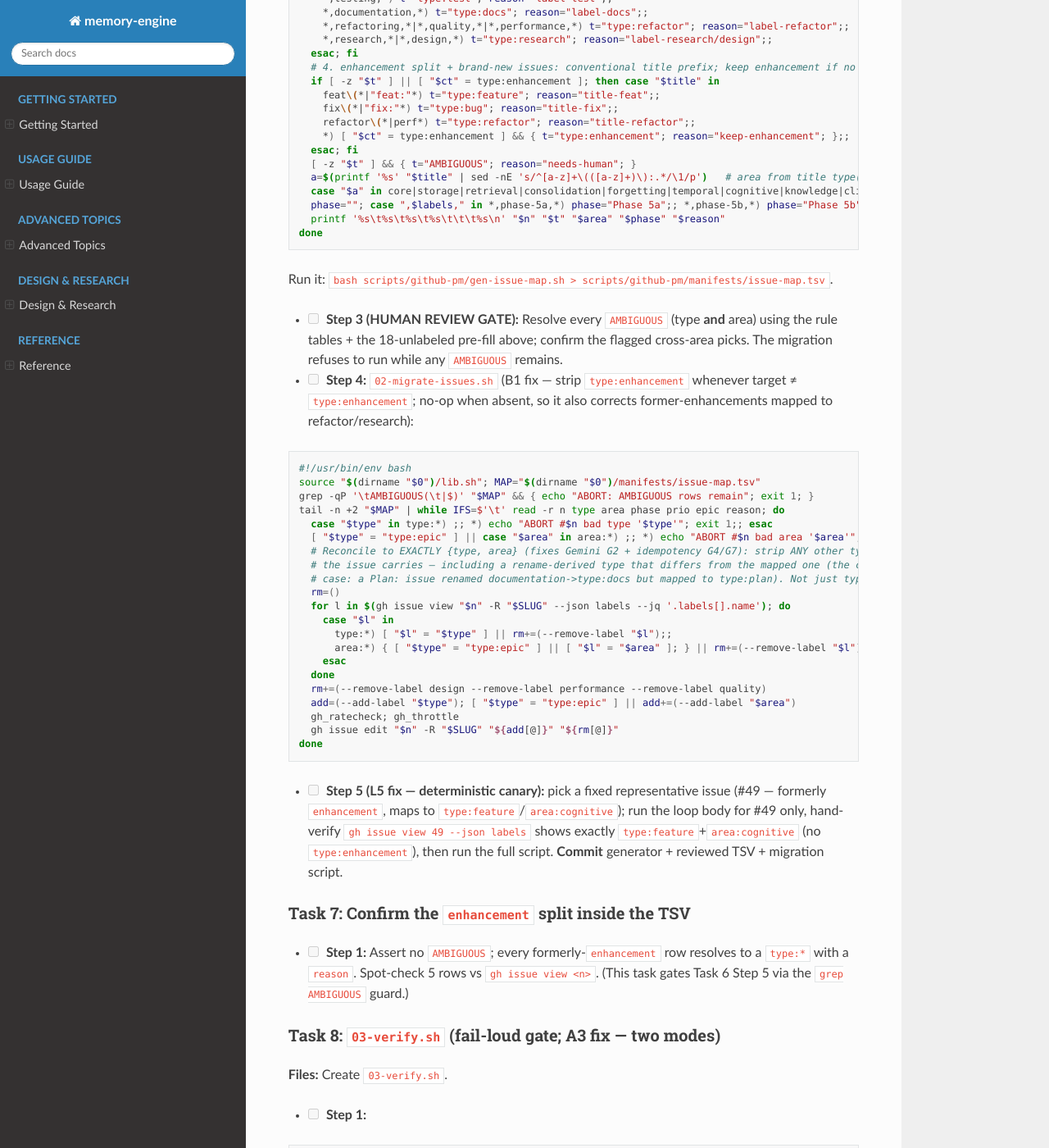
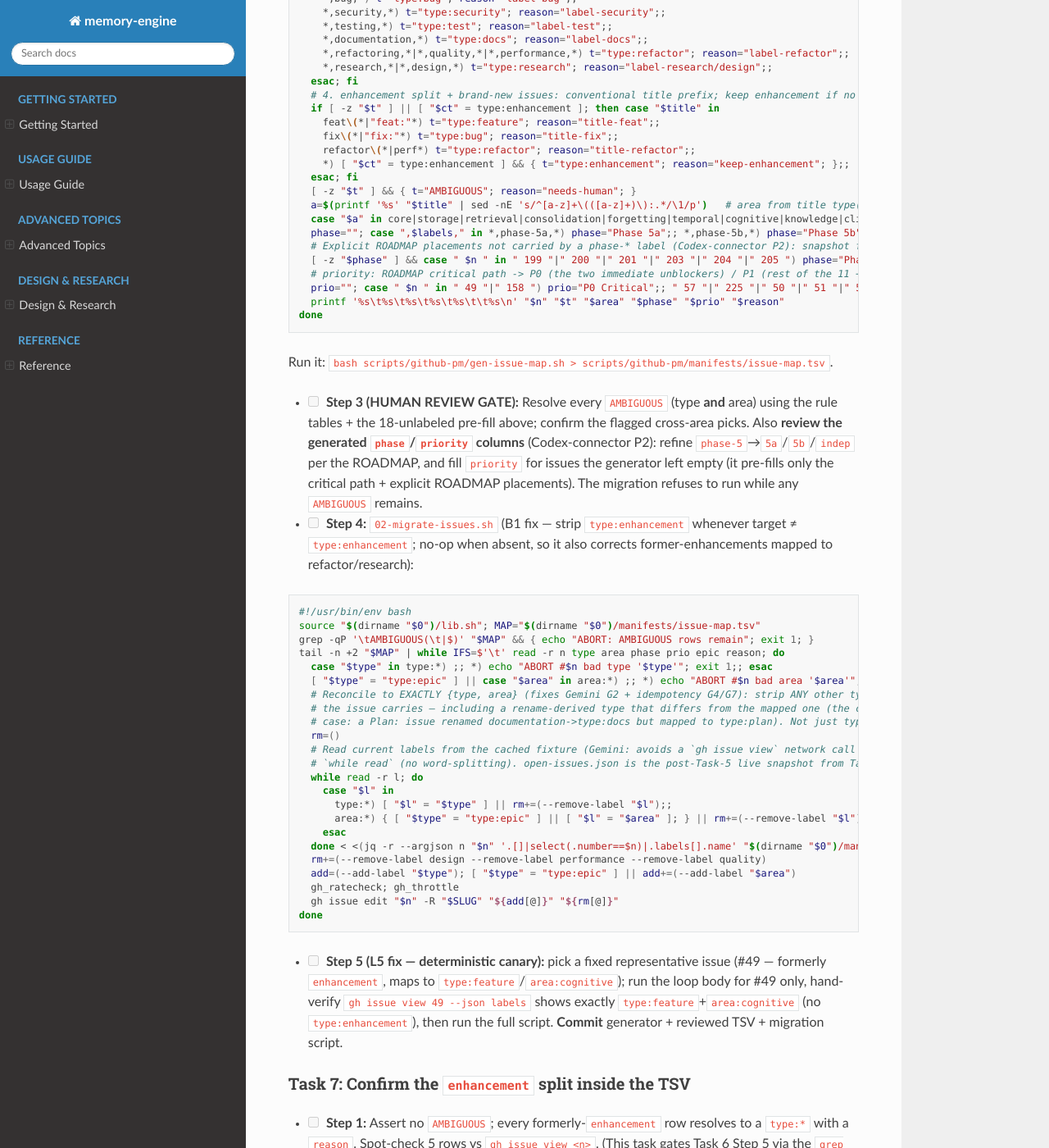
Before and after one commit to dutiona/memory-engine, a Sphinx documentation site: the page built from docs/plans/2026-05-31-github-project-management.md, in a window 1280 px wide and 1400 px high, scrolled down 8622 px. Shown: the whole window at 82% size. Built offline with Sphinx 7.4.7 and the Read the Docs theme 3.1.0, drawn with Linux system fonts in a browser that asks for light colours; pages that are not in the unit, such as notebooks, are missing from menus; some of the changed text lies outside the part shown.

Commit message:
fix(pm): apply PR review (Gemini Code Assist + Codex connector)
Addresses 7 inline findings on PR #238:
- cache issue node `id` in open-issues.json; migration + item-add read
  labels/ids from the local fixture instead of 96+ `gh issue view` calls
  (and `while read` avoids word-splitting) [Gemini, medium x3]
- defensive jq array-guard in desired_opts [Gemini, medium]
- epic linking is query-first: rollback records only actual changes + the
  prior parent, so reruns don't duplicate and restore re-attaches to the
  original parent [Codex-connector P1, INV-IDEMPOTENT]
- generator populates Phase (snapshot->Phase 4, #13->Phase 7) + Priority
  (critical-path P0/P1); human gate now reviews phase/priority [Codex P2]
- workflow: add 'labeled' to the issues trigger so post-creation
  type:bug/type:security routes to Triage [Codex-connector P2]

````diff
--- a/docs/plans/2026-05-31-github-project-management.md
+++ b/docs/plans/2026-05-31-github-project-management.md
@@ -201,8 +201,10 @@
   done
   gql 'mutation($p:ID!,$c:ID!){addProjectV2ItemById(input:{projectId:$p,contentId:$c}){item{id}}}' "$(jq -nc --arg p "$pid" --arg c "$cid" '{p:$p,c:$c}')" --jq '.data.addProjectV2ItemById.item.id'; }
 
-# Idempotent epic link: replaceParent:true (verified present on AddSubIssueInput via introspection this session).
-subissue_link(){ gql 'mutation($p:ID!,$c:ID!){addSubIssue(input:{issueId:$p,subIssueId:$c,replaceParent:true}){issue{number}}}' "$(jq -nc --arg p "$1" --arg c "$2" '{p:$p,c:$c}')" >/dev/null; }
+# Epic link, QUERY-FIRST (fixes Codex-connector P1 / INV-IDEMPOTENT). Reads the child's current parent so a
+# rerun is a true no-op and rollback records ONLY actual changes + the prior parent. Prints "skip" when already
+# linked to this parent, else "changed <priorParentId-or-empty>"; the caller records {child, prior} only on "changed".
+subissue_link(){ local cur; cur=$(gql 'query($c:ID!){node(id:$c){... on Issue{parent{id}}}}' "$(jq -nc --arg c "$2" '{c:$c}')" --jq '.data.node.parent.id // ""'); [ "$cur" = "$1" ] && { echo skip; return 0; }; gql 'mutation($p:ID!,$c:ID!){addSubIssue(input:{issueId:$p,subIssueId:$c,replaceParent:true}){issue{number}}}' "$(jq -nc --arg p "$1" --arg c "$2" '{p:$p,c:$c}')" >/dev/null; echo "changed $cur"; }
 ```
 
 - [ ] **Step 2:** `bash -n scripts/github-pm/lib.sh`. **Commit.**
@@ -300,13 +302,17 @@
   a=$(printf '%s' "$title" | sed -nE 's/^[a-z]+\(([a-z]+)\):.*/\1/p')   # area from title type(area): hint
   case "$a" in core|storage|retrieval|consolidation|forgetting|temporal|cognitive|knowledge|cli|mcp|docs|build|qa|viz) area="area:$a";; *) area="AMBIGUOUS";; esac
   phase=""; case ",$labels," in *,phase-5a,*) phase="Phase 5a";; *,phase-5b,*) phase="Phase 5b";; *,phase-5,*) phase="Phase 5 (indep)";; *,phase-6,*) phase="Phase 6";; *,deferred,*) phase="Deferred";; esac
-  printf '%s\t%s\t%s\t%s\t\t\t%s\n' "$n" "$t" "$area" "$phase" "$reason"
+  # Explicit ROADMAP placements not carried by a phase-* label (Codex-connector P2): snapshot follow-ups + #13.
+  [ -z "$phase" ] && case " $n " in " 199 "|" 200 "|" 201 "|" 203 "|" 204 "|" 205 ") phase="Phase 4";; " 13 ") phase="Phase 7";; esac
+  # priority: ROADMAP critical path -> P0 (the two immediate unblockers) / P1 (rest of the 11 + #221); else empty (reviewer fills at the gate).
+  prio=""; case " $n " in " 49 "|" 158 ") prio="P0 Critical";; " 57 "|" 225 "|" 50 "|" 51 "|" 52 "|" 164 "|" 165 "|" 166 "|" 226 "|" 221 ") prio="P1 High";; esac
+  printf '%s\t%s\t%s\t%s\t%s\t\t%s\n' "$n" "$t" "$area" "$phase" "$prio" "$reason"
 done
 ```
 
 Run it: `bash scripts/github-pm/gen-issue-map.sh > scripts/github-pm/manifests/issue-map.tsv`.
 
-- [ ] **Step 3 (HUMAN REVIEW GATE):** Resolve every `AMBIGUOUS` (type **and** area) using the rule tables + the 18-unlabeled pre-fill above; confirm the flagged cross-area picks. The migration refuses to run while any `AMBIGUOUS` remains.
+- [ ] **Step 3 (HUMAN REVIEW GATE):** Resolve every `AMBIGUOUS` (type **and** area) using the rule tables + the 18-unlabeled pre-fill above; confirm the flagged cross-area picks. Also **review the generated `phase`/`priority` columns** (Codex-connector P2): refine `phase-5`→`5a`/`5b`/`indep` per the ROADMAP, and fill `priority` for issues the generator left empty (it pre-fills only the critical path + explicit ROADMAP placements). The migration refuses to run while any `AMBIGUOUS` remains.
 - [ ] **Step 4:** `02-migrate-issues.sh` (B1 fix — strip `type:enhancement` whenever target ≠ `type:enhancement`; no-op when absent, so it also corrects former-enhancements mapped to refactor/research):
 
 ```bash
@@ -320,12 +326,14 @@
   # the issue carries — including a rename-derived type that differs from the mapped one (the canonical
   # case: a Plan: issue renamed documentation->type:docs but mapped to type:plan). Not just type:enhancement.
   rm=()
-  for l in $(gh issue view "$n" -R "$SLUG" --json labels --jq '.labels[].name'); do
+  # Read current labels from the cached fixture (Gemini: avoids a `gh issue view` network call per issue) +
+  # `while read` (no word-splitting). open-issues.json is the post-Task-5 live snapshot from Task 6 Step 1.
+  while read -r l; do
     case "$l" in
       type:*) [ "$l" = "$type" ] || rm+=(--remove-label "$l");;
       area:*) { [ "$type" = "type:epic" ] || [ "$l" = "$area" ]; } || rm+=(--remove-label "$l");;
     esac
-  done
+  done < <(jq -r --argjson n "$n" '.[]|select(.number==$n)|.labels[].name' "$(dirname "$0")/manifests/open-issues.json")
   rm+=(--remove-label design --remove-label performance --remove-label quality)
   add=(--add-label "$type"); [ "$type" = "type:epic" ] || add+=(--add-label "$area")
   gh_ratecheck; gh_throttle
@@ -455,7 +463,7 @@
 # options WITHOUT echoing back existing ids recreates them and DROPS items' current Status assignments).
 desired_opts(){ local pid="$1" f="$2" ex
   ex=$(gql 'query($p:ID!){node(id:$p){... on ProjectV2{fields(first:50){nodes{... on ProjectV2SingleSelectField{name options{id name}}}}}}}' "$(jq -nc --arg p "$pid" '{p:$p}')" --jq "[.data.node.fields.nodes[]?|select(.name==\"$f\")|.options[]?]" 2>/dev/null)
-  jq -c --argjson ex "${ex:-[]}" --arg f "$f" '[ .options[$f][] as $o | ($ex|map(select(.name==$o[0]))[0]) as $m | {name:$o[0],color:$o[1],description:""} + (if $m then {id:$m.id} else {} end) ]' "$MD/projects.json"; }
+  jq -c --argjson ex "${ex:-[]}" --arg f "$f" '[ .options[$f][] as $o | ((if ($ex|type)=="array" then $ex else [] end)|map(select(.name==$o[0]))[0]) as $m | {name:$o[0],color:$o[1],description:""} + (if $m then {id:$m.id} else {} end) ]' "$MD/projects.json"; }
 set_status_opts(){ local fid; fid=$(field_id "$1" Status); gql 'mutation($f:ID!,$o:[ProjectV2SingleSelectFieldOptionInput!]!){updateProjectV2Field(input:{fieldId:$f,singleSelectOptions:$o}){projectV2Field{... on ProjectV2SingleSelectField{id}}}}' "$(jq -nc --arg f "$fid" --argjson o "$(desired_opts "$1" Status)" '{f:$f,o:$o}')" >/dev/null; }
 create_select(){ local fid; fid=$(field_id "$1" "$2"); [ -n "$fid" ] && return 0; gql 'mutation($p:ID!,$n:String!,$o:[ProjectV2SingleSelectFieldOptionInput!]!){createProjectV2Field(input:{projectId:$p,dataType:SINGLE_SELECT,name:$n,singleSelectOptions:$o}){projectV2Field{... on ProjectV2SingleSelectField{id}}}}' "$(jq -nc --arg p "$1" --arg n "$2" --argjson o "$(desired_opts "$1" "$2")" '{p:$p,n:$n,o:$o}')" >/dev/null; }
 read MN MI < <(create_or_get "Memory Engine — Main")
@@ -482,8 +490,8 @@
 
 - [ ] **Step 1 — add items + record item ids** (fixes Codex R2-2 — concrete map). `project_item_add` _returns_ the item id; capture it into an `issue⟶item_id` map TSV per project so Step 2 can look it up. E.g. for Main:
   ```bash
-  jq -r '.[].number' manifests/open-issues.json | while read -r n; do
-    iid=$(project_item_add "$MI" "$(issue_node "$n")"); printf '%s\t%s\n' "$n" "$iid"
+  jq -r '.[]|"\(.number)\t\(.id)"' manifests/open-issues.json | while IFS=$'\t' read -r n id; do
+    iid=$(project_item_add "$MI" "$id"); printf '%s\t%s\n' "$n" "$iid"   # id from cached fixture — no per-issue `gh issue view`
   done > manifests/main-items.tsv
   ```
   Targets: **all** open issues → Main; `type:bug`∨`type:security` → Triage; the **11 critical-path issues + #221 + the 9 epics** → Roadmap (each into its own `<project>-items.tsv`).
@@ -500,7 +508,7 @@
 **Files:** Create `manifests/epics.json`, `07-epics.sh`.
 
 - [ ] **Step 1 (H1 fix — deduplicated single-parent tree; reconciled to spec):** Author `epics.json`. Contested issues resolved to ONE parent with rationale: **#225→#221** (it's a #221 hook sub-issue), **#226→#221** (same), **#132→Temporal** (per spec — #132 is `FactType::Prediction`, a temporal capability; the earlier "→Cognitive" was a draft error). 9 epics; #221 reuses `existing_issue:221`; the other 8 are new `type:epic` issues.
-- [ ] **Step 2 (H2 fix — filter members through the open set):** `07-epics.sh` loads `manifests/open-issues.json` into a set; for each epic: resolve-or-create the umbrella (label `type:epic`+area, add to Main+Roadmap), then for each member **that is in the open set**, `subissue_link` (uses `replaceParent:true` — A2, idempotent). Members not open (e.g. #224, #128) are **skipped with a logged note** — INV-OPEN-ONLY preserved. Each successful `subissue_link` appends `{parent,child}` to `state.json.epic_links[]` so `restore.sh` can `removeSubIssue` them (C9 rollback path).
+- [ ] **Step 2 (H2 fix — filter members through the open set):** `07-epics.sh` loads `manifests/open-issues.json` into a set; for each epic: resolve-or-create the umbrella (label `type:epic`+area, add to Main+Roadmap), then for each member **that is in the open set**, `subissue_link` (uses `replaceParent:true` — A2, idempotent). Members not open (e.g. #224, #128) are **skipped with a logged note** — INV-OPEN-ONLY preserved. `subissue_link` is **query-first**: it prints `skip` when the child is already under that parent (rerun no-op) or `changed <priorParent>` on an actual mutation. Record a rollback entry `{child, priorParent}` to `state.json.epic_links[]` **only on `changed`** — so reruns don't duplicate entries and `restore.sh` re-attaches a child to its _original_ parent (correct under `replaceParent`; fixes Codex-connector P1 / INV-IDEMPOTENT).
 - [ ] **Step 3:** Single-parent guard: `jq -r '.epics[].members[]' manifests/epics.json | sort | uniq -d` → **empty**. Cross-ref: every member ∈ open set or logged-skipped.
 - [ ] **Step 4:** Run; verify each epic's sub-issue list. **Commit** `epics.json` + script.
 
@@ -521,7 +529,7 @@
 ```yaml
 name: Auto-add to projects
 on:
-  issues: { types: [opened, reopened] }
+  issues: { types: [opened, reopened, labeled] } # 'labeled' so a later type:bug/type:security routes to Triage (Codex-connector P2)
   pull_request: { types: [opened, reopened] }
 jobs:
   add-to-main:
````
Also changed, not shown: other parts of docs/plans/2026-05-31-github-project-management.md (+1 -1 lines).
